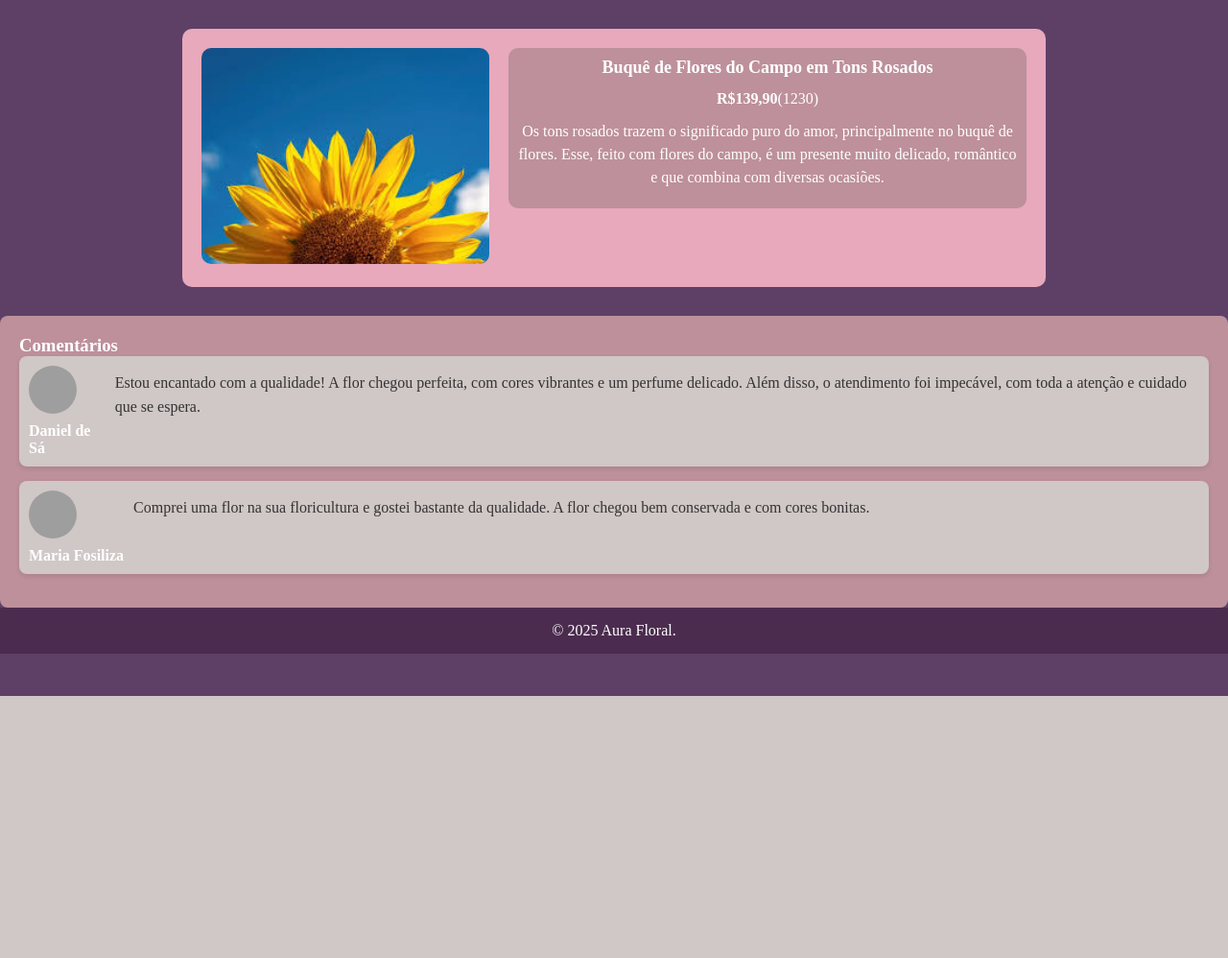
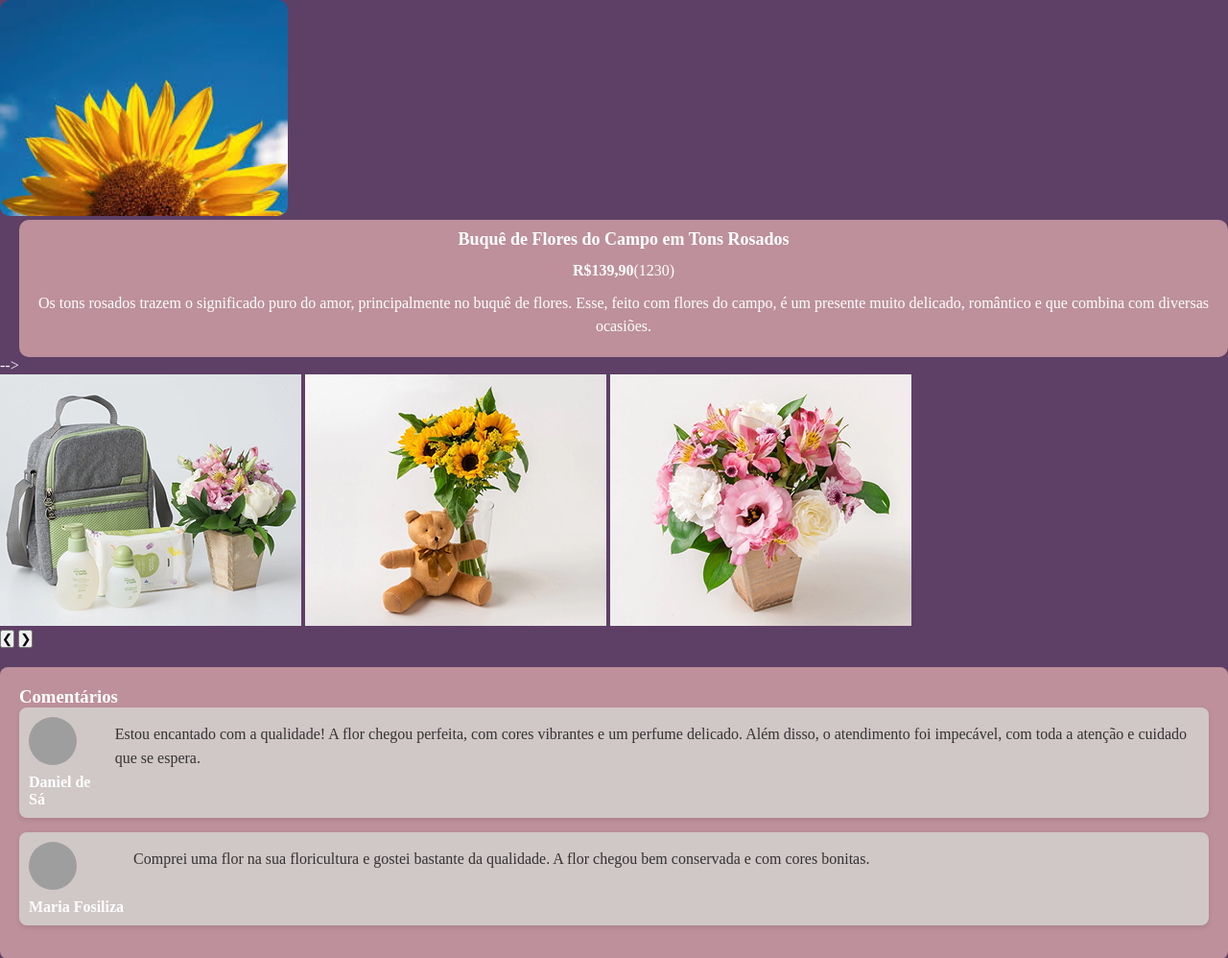
Before and after one commit to liviacamargoap/PROJETO-SITE-FLORES-DS, a Flask app: page /detalhes in a window 1280 px wide. Shown: the part 75-1073 px from the top of the page at 96% size. Before the commit the page ends 800 px from the top, so only its background shows below. Run offline with Flask 3, Linux system fonts and the light colour scheme; grey boxes are pictures that could not be loaded.

Commit message:
ADD: Carrossel

```diff
--- a/templates/detalhes-produto.html
+++ b/templates/detalhes-produto.html
@@ -35,7 +35,6 @@
           </nav>
         </div>
     </header>
-    <main class="produto--container">
       <div class="produto-img">
         <img src="/static/img/flor01.jpg" alt="Buquê de Flores do Campo em Tons Rosados">
       </div>
@@ -45,7 +44,16 @@
         <p>Os tons rosados trazem o significado puro do amor, principalmente no buquê de flores. Esse, feito com flores do campo, é um presente muito delicado, romântico e que combina com diversas ocasiões.</p>
 
       </div>
-    </main>
+    </main> -->
+   <section class="carrossel">
+    <div class="carrossel-container">
+      <img src="/static/img/Arranjo-Flores-de-campo.jpg" alt="Arranjo-Flores-de-campo" class="carrossel-img active">
+      <img src="/static/img/Arranjo-Girassol.jpg" alt="Arranjo-Girassol" class="carrossel-img">
+      <img src="/static/img/Arranjos-Cravos.jpg" alt="Arranjos-Cravos" class="carrossel-img">
+    </div>
+    <button class="carrossel-btn prev">&#10094;</button>
+    <button class="carrossel-btn next">&#10095;</button>
+  </section>
     <section class="comentarios">
     <h3>Comentários</h3>
     <div class="comentario">
```
